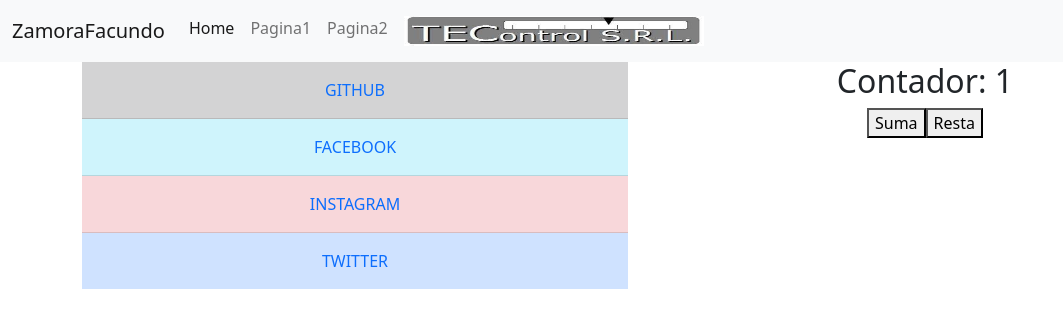
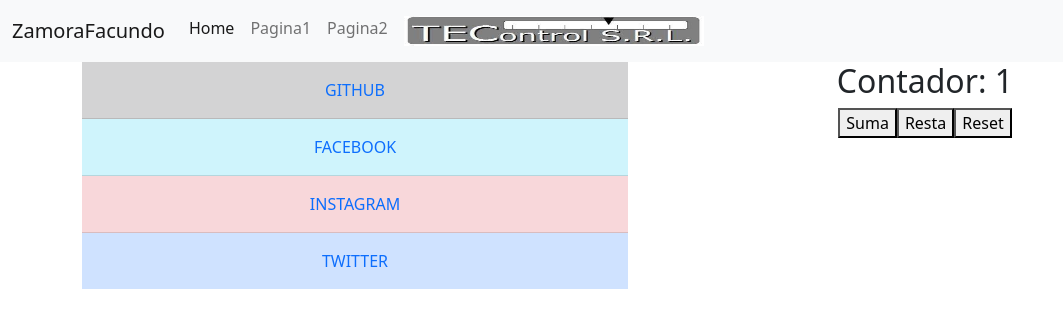
Before and after one commit to FacuAkd/ReactJs, a React (Create React App) app: page / in a window 1280 px wide. Shown: the top 328 px of the page, without its empty margins (0-1063 px from the left). Built offline with nearby package versions, Linux system fonts and the light colour scheme.

Commit message:
segunda modificacion

```diff
--- a/src/components/ItemCount.js
+++ b/src/components/ItemCount.js
@@ -18,11 +18,18 @@
 
     };
 
+    const resetear = () =>{
+        if(Count>0){
+            setCount(Count -Count);
+        }
+    }
+
     return(
         <div>
             <h2>Contador: {Count}</h2>
             <button onClick= {sumador} >Suma</button>
             <button onClick= {resta} >Resta</button>
+            <button onClick= {resetear} >Reset</button>
         </div>
     );
 }
```
